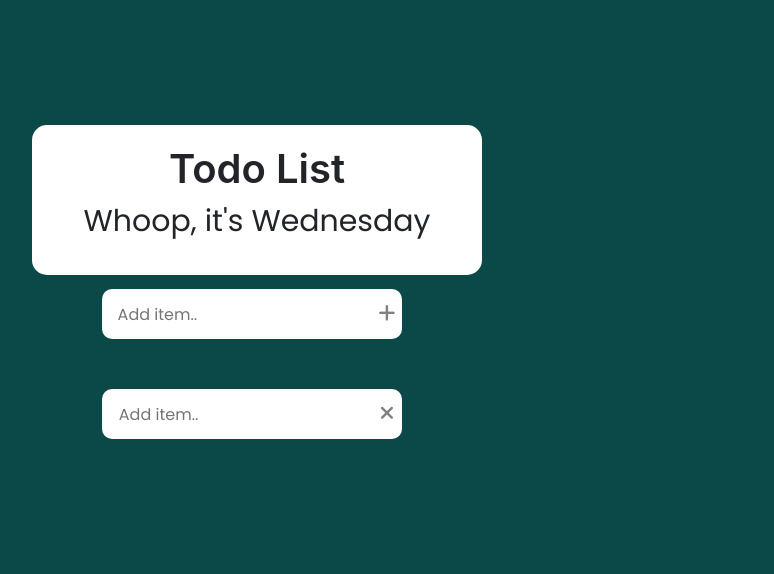
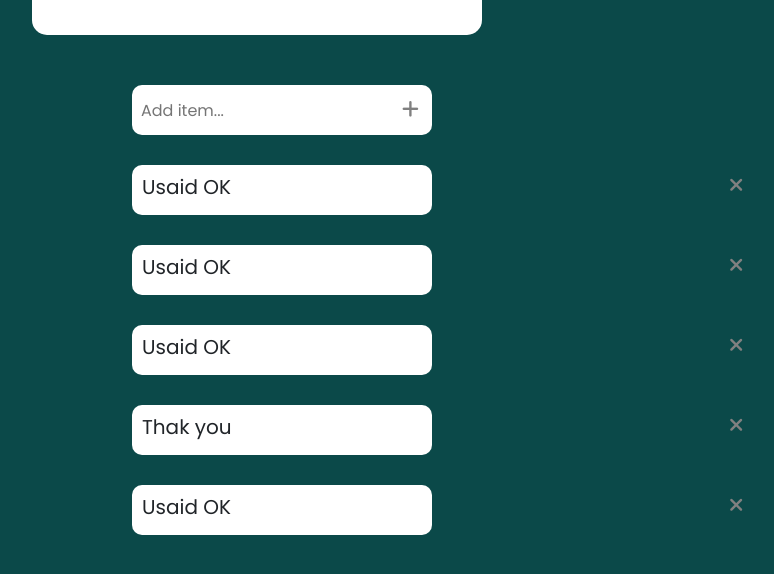
Before and after one commit to UsaidDev/Todo_List, a React (Create React App) app: page / in a window 1280 px wide. Shown: the top 574 px of the page, without its empty margins (383-1157 px from the left). Built offline with nearby package versions, Linux system fonts and the light colour scheme.

Commit message:
Design Completly changed

```diff
--- a/src/Components/Header/Header.css
+++ b/src/Components/Header/Header.css
@@ -45,3 +45,36 @@ body{
     font-size: 30px;
     font-weight: 500;
 }
+.input-box{
+    margin-top: 20px;
+    height: 50px;
+    width: 300px;
+    background-color: #fff;
+    border-radius: 10px;
+}
+@media(max-width:576px){
+    .input-box{
+        margin-left: 35px;
+    }
+}
+input{
+    height: 2rem;
+    width: 16rem;
+    padding: 5px;
+    height: 40px;
+    border: none;
+    margin-top: 5px;
+    margin-left: 4px;
+    outline: none;
+}
+input::placeholder{
+    font-family: "Poppins",sans-serif;
+}
+.input-box i{
+    color: gray;
+    font-weight: 800;
+    font-size: larger;
+    cursor: pointer;
+    font-weight: 900;
+    margin-left: 10px;
+}
--- a/src/Components/Header/Header.jsx
+++ b/src/Components/Header/Header.jsx
@@ -1,8 +1,13 @@
 import React, { useState } from 'react'
 import './Header.css'
-import Inputbox from '../Inputbox/Inputbox'
-
+import Listtask from '../Listtask/Listtask';
 function Header() {
+  const [Array,SetArray]=useState([
+    {title:"Usaid OK"},
+    {title:"Usaid OK"},
+    {title:"Usaid OK"},
+    {title:"Thak you"},{title:"Usaid OK"},
+  ])
   return (
     <div>
       <div className="container">
@@ -10,8 +15,12 @@ function Header() {
           <div className="outer-box">
             <h1 className="heading">Todo List</h1>
             <h3 className="paragraph">Whoop, it's Wednesday</h3>
-            <Inputbox/>
           </div>
+          <div className="input-box">
+            <input type="text" placeholder='Add item...' />
+            <i className='fas fa-plus'></i>
+          </div>
+          <Listtask Array={Array} />
         </div>
       </div>
     </div>
--- a/src/Components/Inputbox/Inputbox.css
+++ /dev/null
@@ -1,34 +0,0 @@
-.input-box{
-    margin-top: 50px;
-    height: 50px;
-    width: 300px;
-    background-color: #fff;
-    border-radius: 10px;
-    margin-left:50px;
-}
-@media(max-width:576px){
-    .input-box{
-        margin-left: 35px;
-    }
-}
-input{
-    height: 2rem;
-    width: 16rem;
-    padding: 5px;
-    height: 40px;
-    border: none;
-    margin-top: 5px;
-    margin-left: 4px;
-    outline: none;
-}
-input::placeholder{
-    font-family: "Poppins",sans-serif;
-}
-.input-box i{
-    color: gray;
-    font-weight: 800;
-    font-size: larger;
-    cursor: pointer;
-    font-weight: 900;
-    margin-left: 10px;
-}
--- a/src/Components/Inputbox/Inputbox.jsx
+++ /dev/null
@@ -1,26 +0,0 @@
-import React, { useState } from 'react'
-import './Inputbox.css'
-import Listtask from '../Listtask/Listtask'
-
-function Todo() {
-  const [task, Settask] = useState([
-    { name: "Usaid" },
-  ])
-
-  const [Inputvalue,SetInputvalue]=useState('')
-
-  const Changehandle=()=>{
-    console.log(Inputvalue)
-  }
-  return (
-    <div>
-      <div className="input-box">
-        <input type="text" placeholder='Add item..' onChange={((event)=>SetInputvalue(event.target.value))} />
-        <i className='fas fa-plus' onClick={Changehandle}></i>
-      </div>
-      <Listtask task={task} />
-    </div>
-  )
-}
-
-export default Todo;
--- a/src/Components/Listtask/Listtask.css
+++ b/src/Components/Listtask/Listtask.css
@@ -1,5 +1,5 @@
 .input-box{
-    margin-top: 50px;
+    margin-top: 30px;
     height: 50px;
     width: 300px;
     background-color: #fff;
@@ -11,24 +11,27 @@
         margin-left: 35px;
     }
 }
-input{
-    height: 2rem;
-    width: 16rem;
-    padding: 5px;
-    height: 40px;
-    border: none;
-    margin-top: 5px;
-    margin-left: 4px;
-    outline: none;
+
+.titles {
+  display: flex;
+  justify-content: start;
+  position: relative;
 }
-input::placeholder{
+
+.titles h5 {
+    margin-top: 10px;
+    margin-left: 10px;
     font-family: "Poppins",sans-serif;
 }
-.input-box i{
+
+.titles .fa-times {
+    display: flex;
     color: gray;
     font-weight: 800;
     font-size: larger;
     cursor: pointer;
     font-weight: 900;
-    margin-left: 10px;
+    position: fixed;
+    right: 9.6rem;
+    margin-top: 10px;
 }
--- a/src/Components/Listtask/Listtask.jsx
+++ b/src/Components/Listtask/Listtask.jsx
@@ -1,16 +1,19 @@
 import React from 'react'
 import './Listtask.css'
 
-function Listtask({task}) {
+function Listtask({ Array }) {
     return (
-        <div>
-            {task.map((item) => (
+        <>
+            {Array.map((e) => ((
                 <div className="input-box">
-                    <input type="text" placeholder='Add item..' />
-                    <i className='fas fa-times'></i>
+                <div className="titles">
+                  <h5>{e.title}</h5>
+                  <i className="fas fa-times"></i>
                 </div>
-            ))}
-        </div>
+
+              </div>
+            )))}
+        </>
     )
 }
 
```
